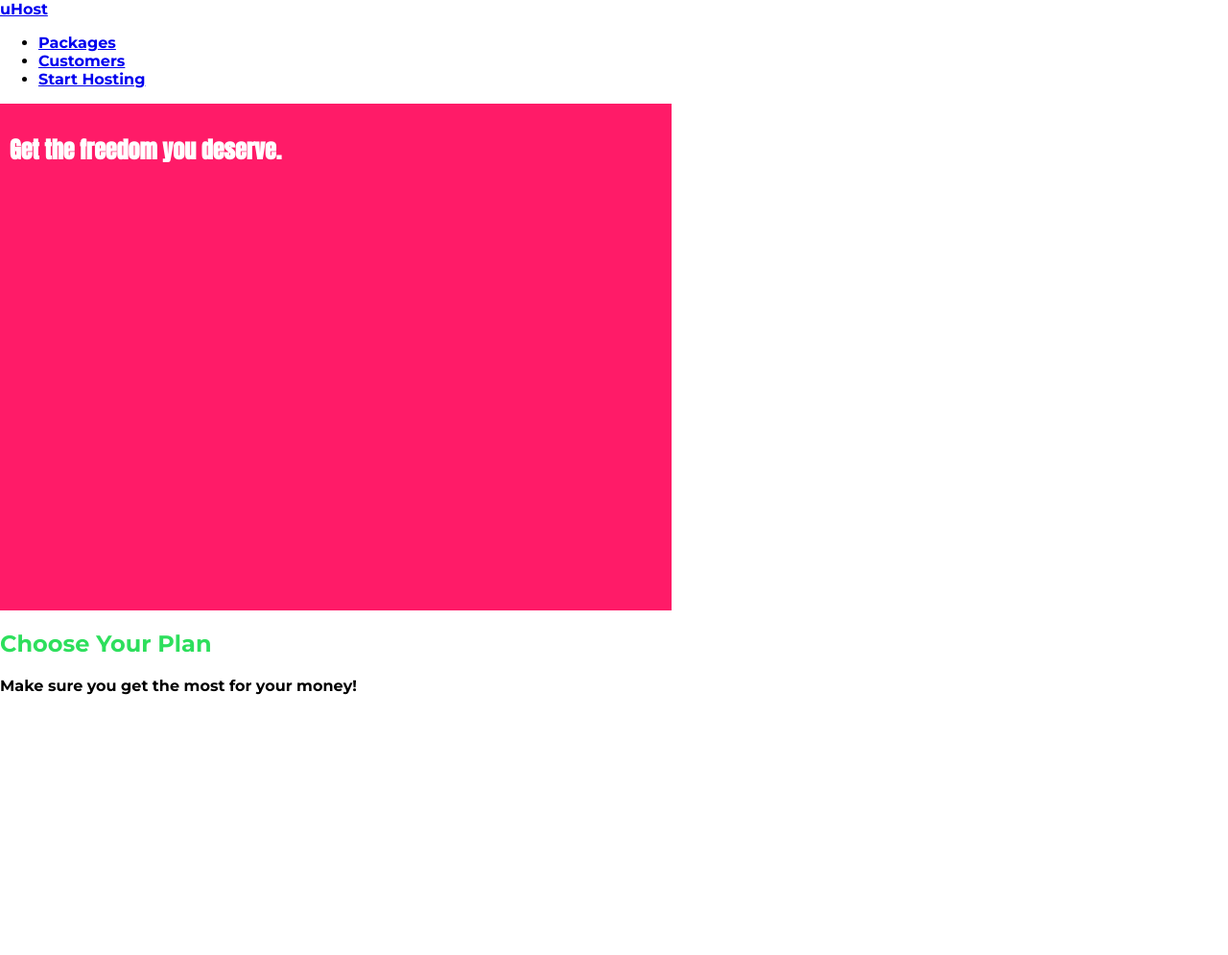
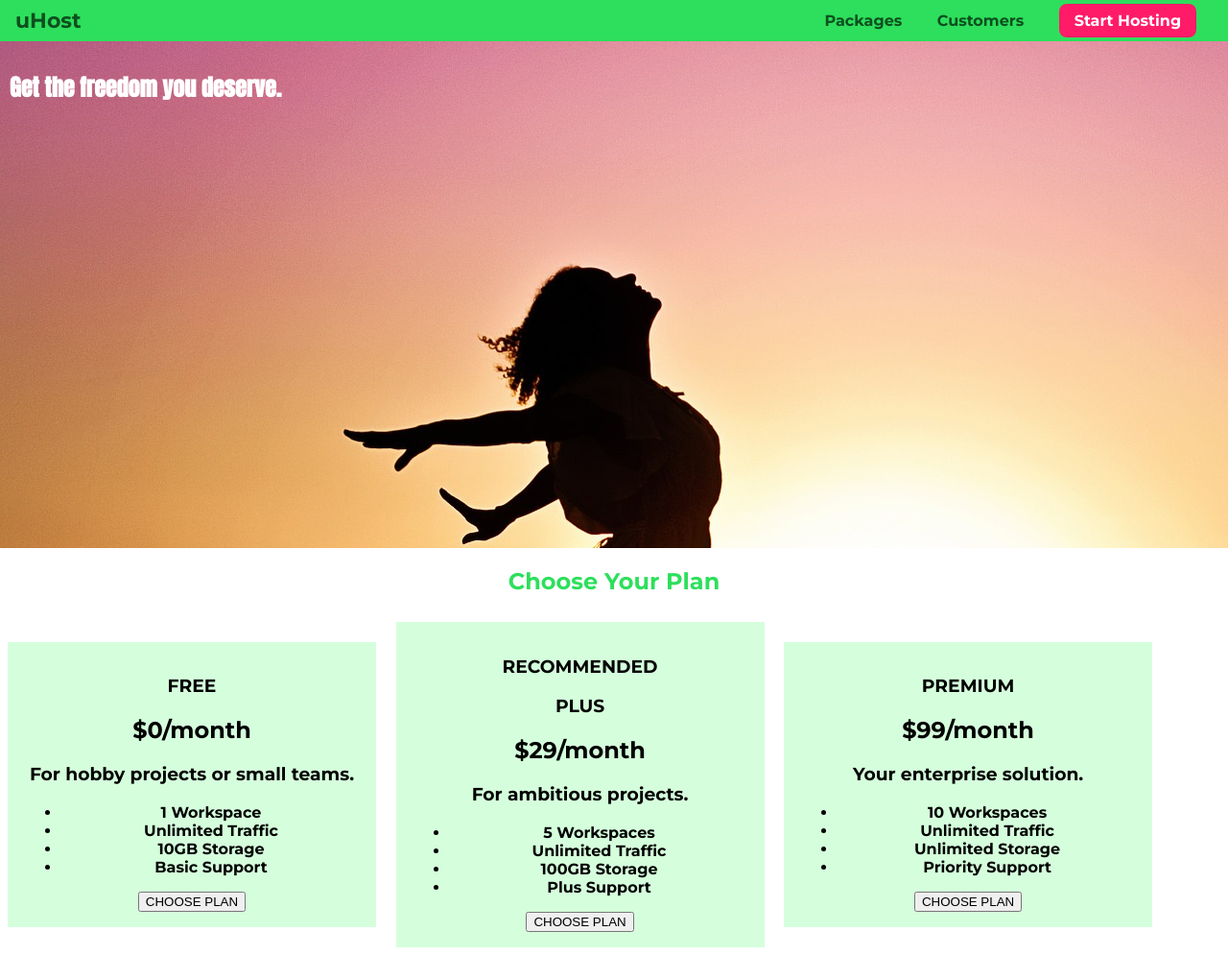
Before and after one commit to Pantelemona/css-test, a plain HTML site: page index.html in a window 1280 px wide. Shown: the whole page at 96% size. Before the commit the page ends 800 px from the top, so only its background shows below. Drawn offline with Linux system fonts and the light colour scheme.

Commit message:
plans added

```diff
--- a/index.html
+++ b/index.html
@@ -13,21 +13,21 @@
 </head>
 
 <body>
-    <header>
+    <header class="main-header">
         <div>
-            <a href="index.html">
+            <a href="index.html" class="main-header__brand">
                 uHost
             </a>
         </div>
-        <nav>
-            <ul>
-                <li>
+        <nav class="main-nav">
+            <ul class="main-nav__items">
+                <li class="main-nav__item">
                     <a href="packages/index.html">Packages</a>
                 </li>
-                <li>
+                <li class="main-nav__item">
                     <a href="customers/index.html">Customers</a>
                 </li>
-                <li>
+                <li class="main-nav__item main-nav__item--cta">
                     <a href="start-hosting/index.html">Start Hosting</a>
                 </li>
             </ul>
@@ -39,8 +39,52 @@
         </section>
         <section id="plans">
            <h1 class="section-title">Choose Your Plan</h1>
-            <p>Make sure you get the most for your money!
-            </p>
+           <div>
+            <article class="plan">
+                <h1>FREE</h1>
+                <h2>$0/month</h2>
+                <h3>For hobby projects or small teams.</h3>
+                <ul>
+                    <li>1 Workspace</li>
+                    <li>Unlimited Traffic</li>
+                    <li>10GB Storage</li>
+                    <li>Basic Support</li>
+                </ul>
+                <div>
+                    <button>CHOOSE PLAN</button>
+                </div>
+            </article>
+            <article class="plan">
+                <h1>RECOMMENDED</h1>
+                <h1>PLUS</h1>
+                <h2>$29/month</h2>
+                <h3>For ambitious projects.</h3>
+                <ul>
+                    <li>5 Workspaces</li>
+                    <li>Unlimited Traffic</li>
+                    <li>100GB Storage</li>
+                    <li>Plus Support</li>
+                </ul>
+                <div>
+                    <button>CHOOSE PLAN</button>
+                </div>
+            </article>
+            <article class="plan">
+                <h1>PREMIUM</h1>
+                <h2>$99/month</h2>
+                <h3>Your enterprise solution.</h3>
+                <ul>
+                    <li>10 Workspaces</li>
+                    <li>Unlimited Traffic</li>
+                    <li>Unlimited Storage</li>
+                    <li>Priority Support</li>
+                </ul>
+                <div>
+                    <button>CHOOSE PLAN</button>
+                </div>
+            </article>
+        </div>
+
         </section>
     </main>
 </body>
--- a/main.css
+++ b/main.css
@@ -8,17 +8,85 @@ margin: 0;
 }
 
 #product-overview {
-    background: #ff1b68;
-    width: 700px;
+    background: url("freedom.jpg");
+    width: 100%;
     height: 528px;
     padding: 10px;
 
 }
 .section-title {
     color: #2ddf5c;
+   text-align: center;
 }
 
 #product-overview h1 {
     color: white;
     font-family: 'Anton', sans-serif;
 }
+
+.plan {
+background: #d5ffdc;
+text-align: center;
+padding: 16px;
+margin: 8px;
+display: inline-block;
+width: 30%;
+vertical-align: middle;
+}
+
+
+.main-header {
+    width: 100%;
+    background-color: #2ddf5c;
+    padding: 8px 16px;
+}
+
+.main-header > div {
+    display: inline-block;
+    vertical-align: middle;
+}
+.main-header__brand {
+    color: #0e4f1f;
+    text-decoration: none;
+    font-weight: bold;
+    font-size: 22px;
+}
+.main-nav {
+    display: inline-block;
+    text-align: right;
+    width: calc(100% - 74px);
+    vertical-align: middle;
+}
+.main-nav__items {
+    margin: 0;
+    padding: 0;
+    list-style none;
+}
+.main-nav__item {
+    display: inline-block;
+    margin: 0 16px;
+}
+.main-nav__item a {
+    text-decoration: none;
+    color: #0e4f1f;
+    font-weight: bold;
+    padding: 3px 0;
+
+}
+.main-nav__item a:hover,
+.main-nav__item a:active {
+    color: azure;
+    border-bottom: 5px solid white;
+}
+.main-nav__item--cta a {
+color: white;
+background: #ff1b68;
+padding: 8px 16px;
+border-radius: 8px;
+}
+.main-nav__item--cta a:hover,
+.main-nav__item--cta a:active {
+    color:#ff1b68;
+    background: white;
+    border: none;
+}
```
Also changed, not shown: freedom.jpg (added).
